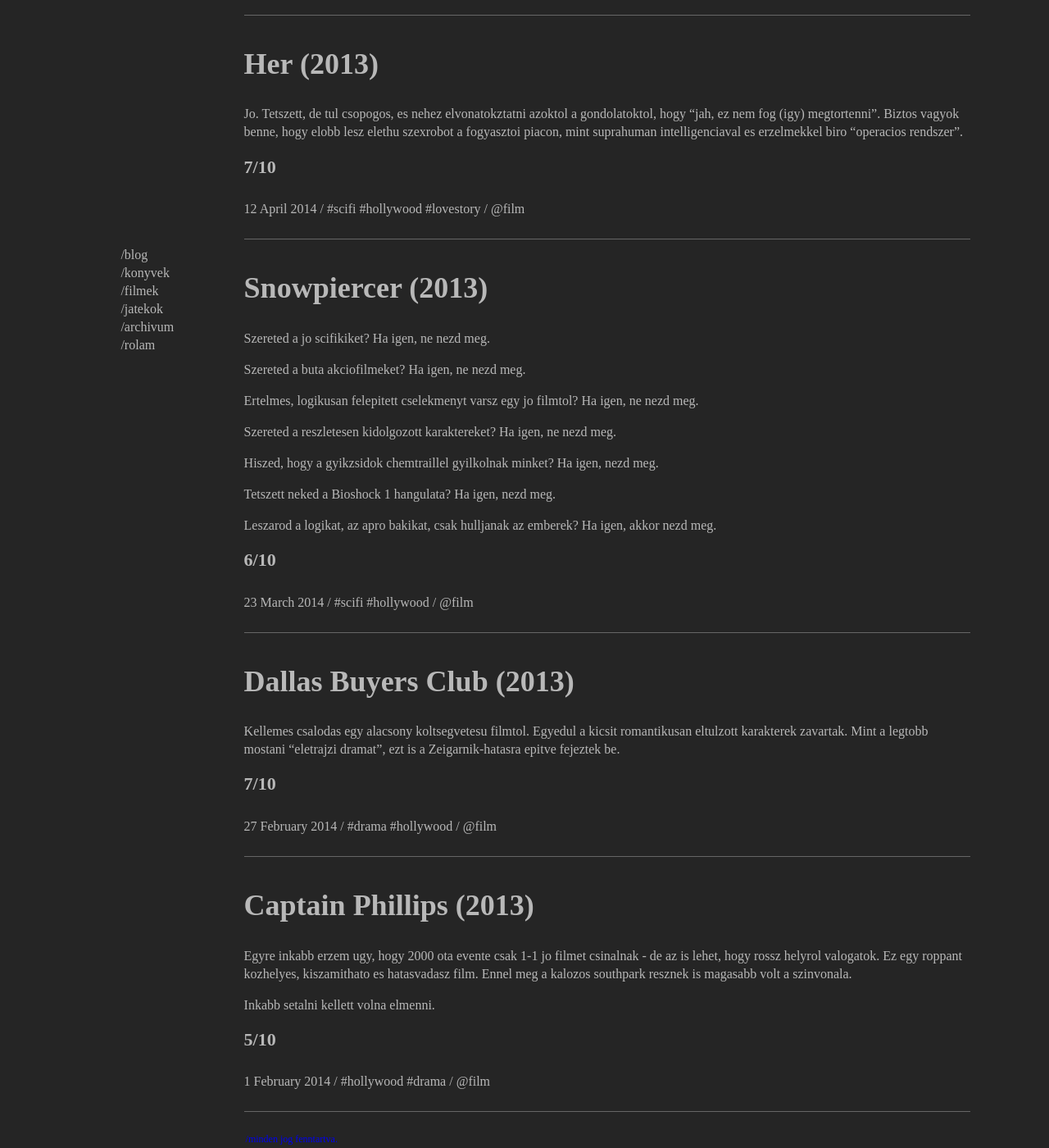
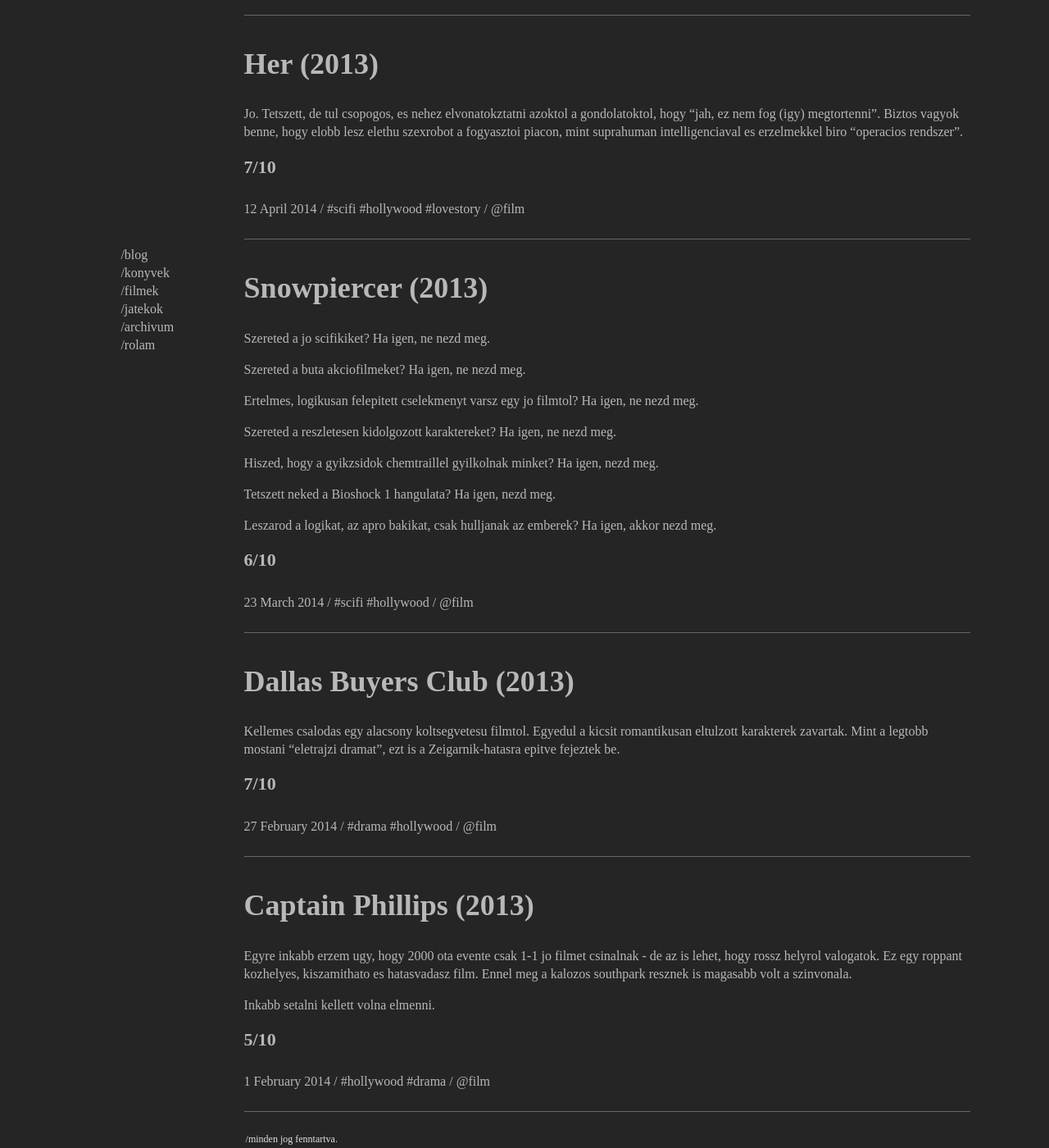
Before and after one commit to 4p3/4p3.github.io, a Jekyll site: the page built from filmek.html, in a window 1280 px wide and 1400 px high, scrolled down 2985 px. Shown: the whole window at 82% size. Built offline with Jekyll 4.4.1, drawn with Linux system fonts in a browser that asks for light colours; Markdown is read by kramdown in place of the engine named in the settings.

Commit message:
some more fixes

```diff
--- a/css/index.css
+++ b/css/index.css
@@ -50,10 +50,6 @@
   word-break: normal;
   word-wrap: normal;
   white-space: normal;
-}
-
-.menu-content a:hover {
-  background-color: rgb(24, 24, 24);
 }
 
 /*TITLE*/
@@ -146,14 +142,6 @@
   margin-bottom: 1em;
 }
 
-.post-content a {
-  color: rgb(224, 224, 224);
-}
-
-.post-content a:hover {
-  background-color: rgb(24, 24, 24);
-}
-
 .post-footer {
   float: left;
   clear: both;
@@ -221,6 +209,14 @@
 .nav-forward {
   float: right;
   margin-right: 10.0913799999%;
+}
+
+.post-content a, .footer-container a{
+  color: rgb(224, 224, 224);
+}
+
+.post-content a:hover, .footer-container a:hover, .menu-content a:hover {
+  background-color: rgb(24, 24, 24);
 }
 
 blockquote {
--- a/index.html
+++ b/index.html
@@ -1,5 +1,5 @@
 ---
-title: majom blog
+title: blog
 layout: default
 description: "Omlengesek elvont dolgokrol, a vilagrol, meg minden szarrol."
 ---
```
